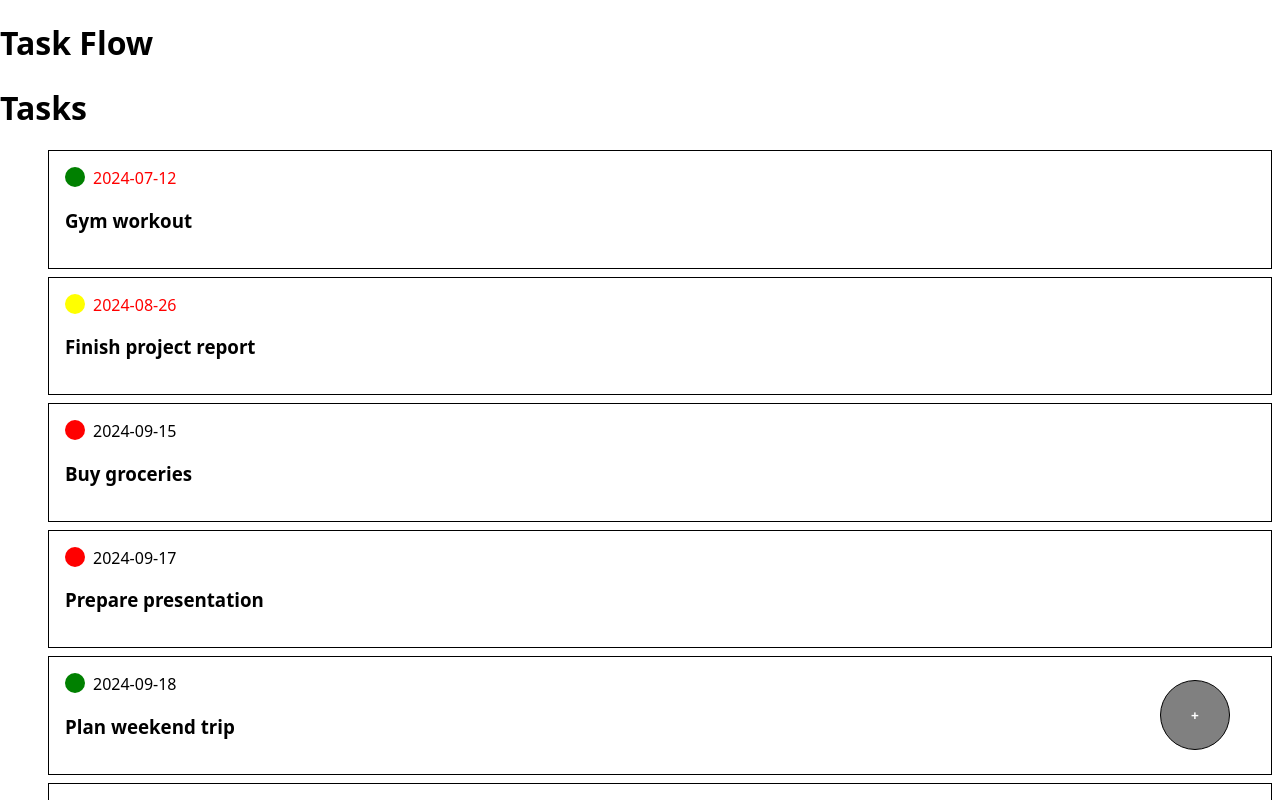
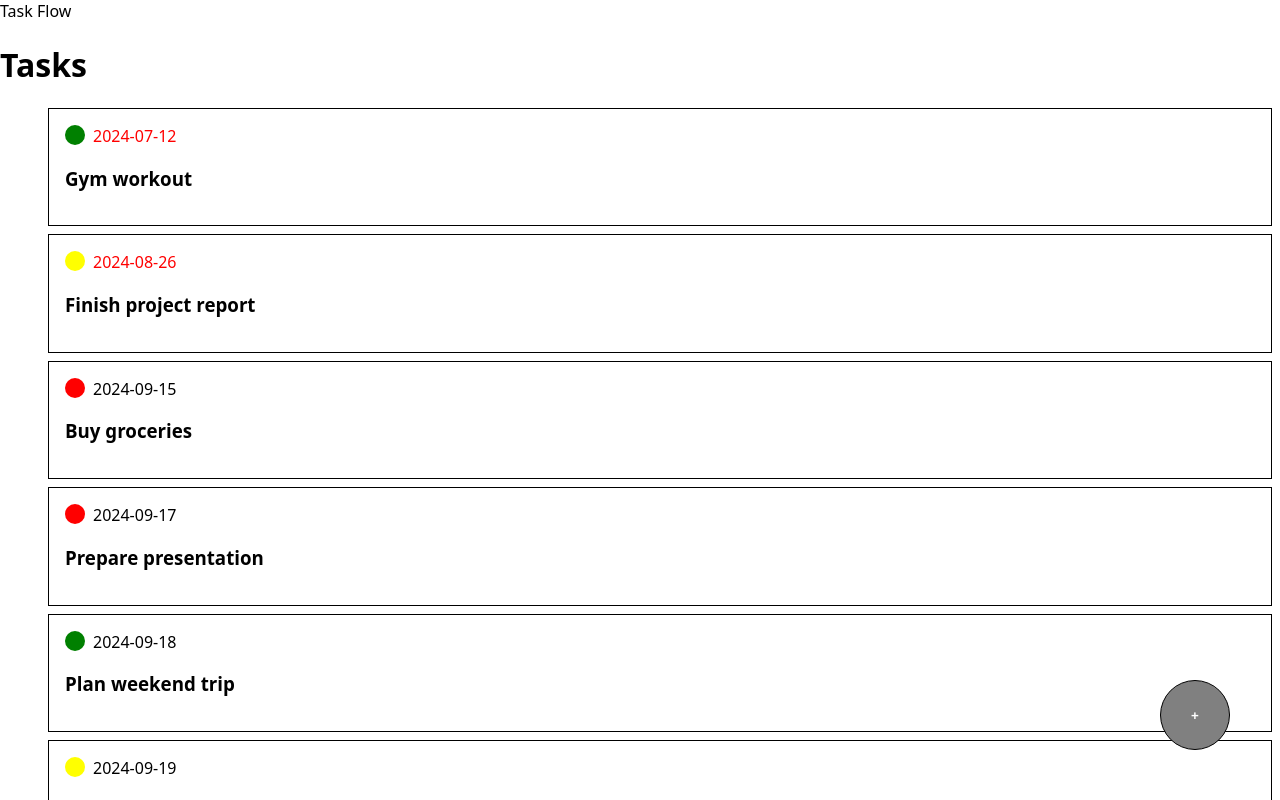
Before and after one commit to anapecic/task-flow, a Next.js app: page / in a window 1280 px wide. Shown: the top 800 px of the page. Built offline with nearby package versions, Linux system fonts and the light colour scheme.

Commit message:
changed headings in header

```diff
--- a/components/Header/Header.js
+++ b/components/Header/Header.js
@@ -1,7 +1,3 @@
 export default function Header() {
-  return (
-    <header>
-      <h1>Task Flow</h1>
-    </header>
-  );
+  return <header>Task Flow</header>;
 }
```
